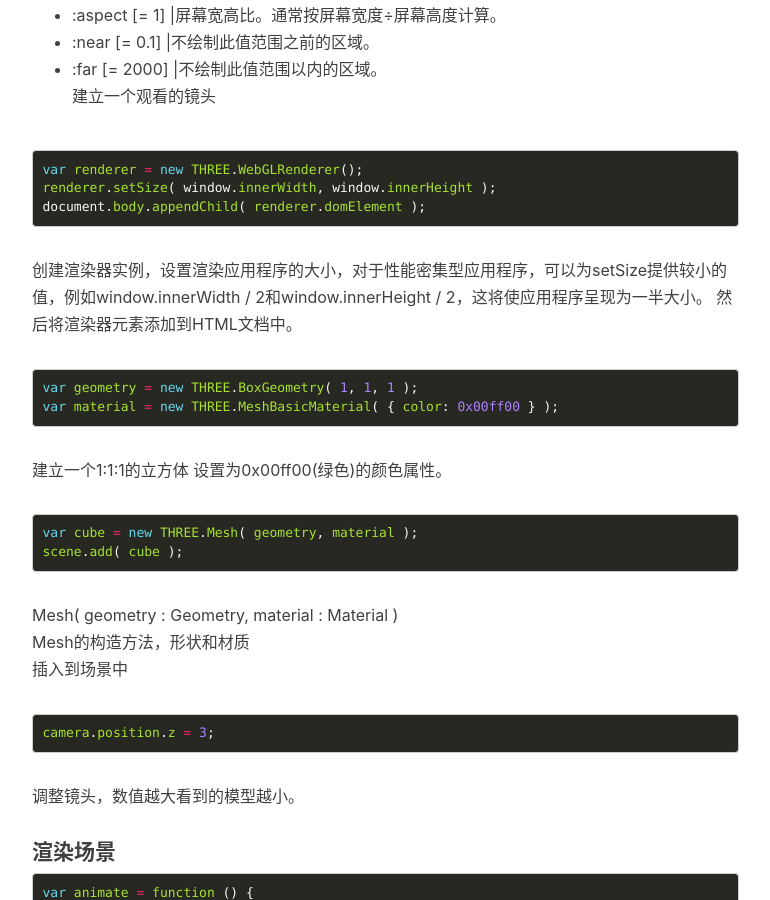
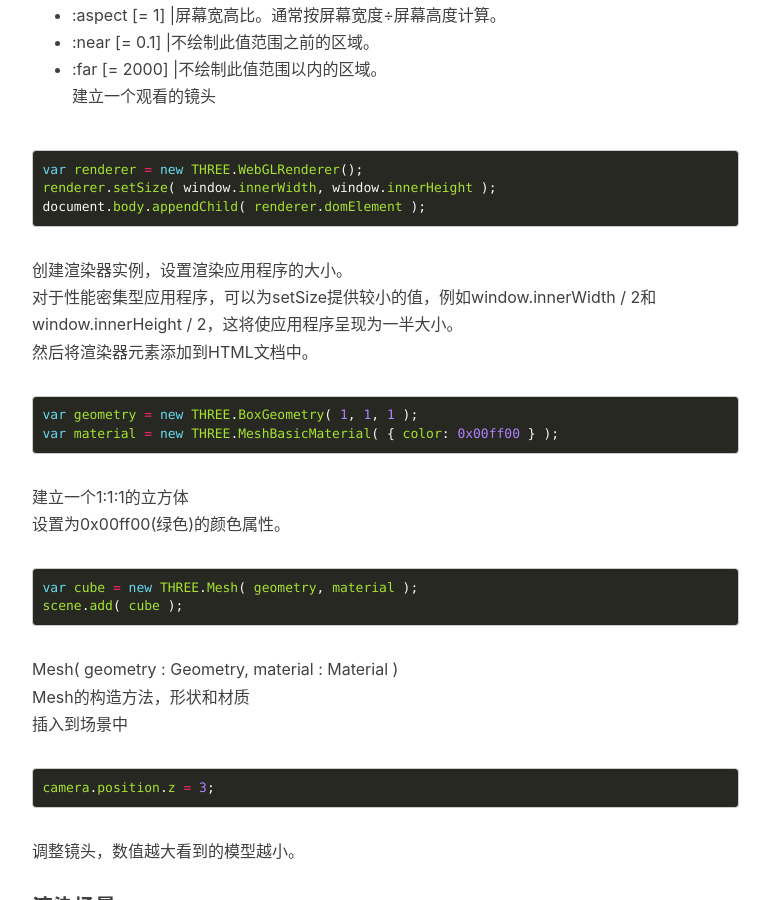
Before and after one commit to caisj2016/caisj.github.io, a Jekyll site: the page built from _posts/2019-07-01-three_js01.markdown, in a window 1280 px wide and 900 px high, scrolled down 2923 px. Shown: the whole window, without its empty margins (233-1003 px from the left). Built offline with Jekyll 4.4.1, drawn with Linux system fonts in a browser that asks for light colours; nearby versions of some CDN libraries; library files that are not in the unit come from our copies; comment, search, counter and statistics services are not loaded.

Commit message:
文字修正

````diff
--- a/_posts/2019-07-01-three_js01.markdown
+++ b/_posts/2019-07-01-three_js01.markdown
@@ -106,14 +106,14 @@ renderer.setSize( window.innerWidth, window.innerHeight );
 document.body.appendChild( renderer.domElement );
 ```
 
-创建渲染器实例，设置渲染应用程序的大小，对于性能密集型应用程序，可以为setSize提供较小的值，例如window.innerWidth / 2和window.innerHeight / 2，这将使应用程序呈现为一半大小。
+创建渲染器实例，设置渲染应用程序的大小。<br>对于性能密集型应用程序，可以为setSize提供较小的值，例如window.innerWidth / 2和window.innerHeight / 2，这将使应用程序呈现为一半大小。<br>
 然后将渲染器元素添加到HTML文档中。
 
 ``` js
 var geometry = new THREE.BoxGeometry( 1, 1, 1 );
 var material = new THREE.MeshBasicMaterial( { color: 0x00ff00 } );
 ```
-建立一个1:1:1的立方体
+ 建立一个1:1:1的立方体<br>
 设置为0x00ff00(绿色)的颜色属性。
 
 ``` js
````
Also changed, not shown: 2 other files.
